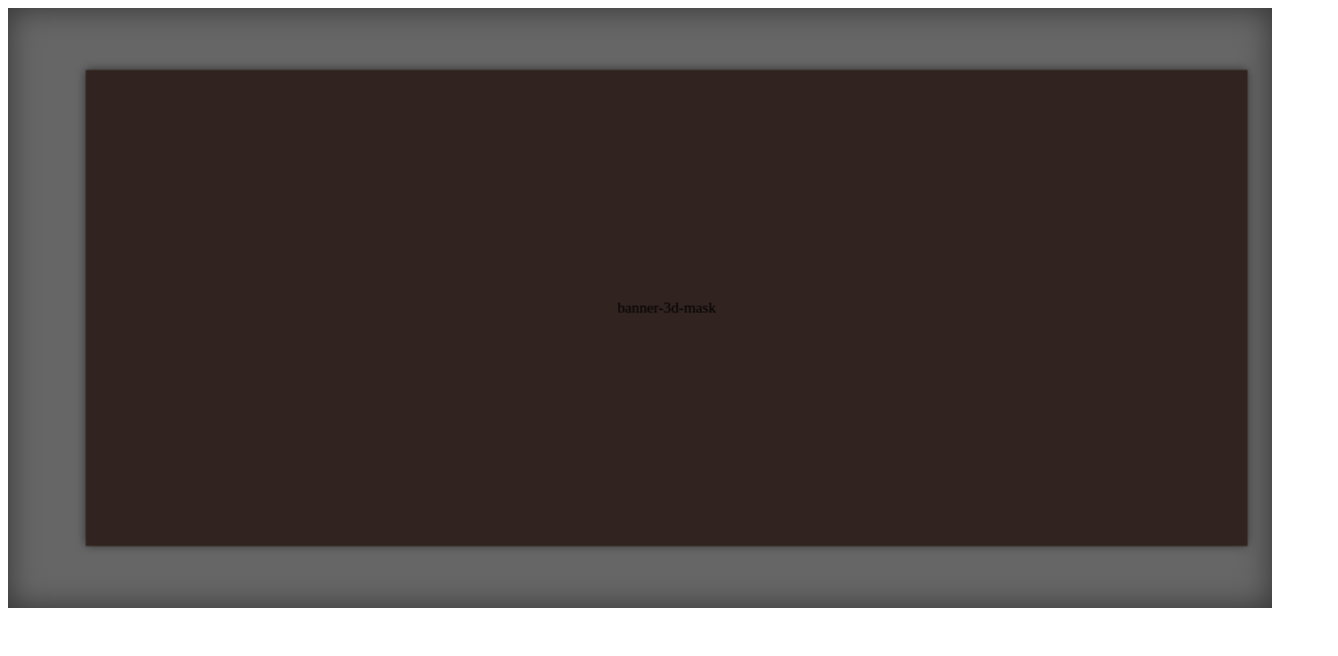
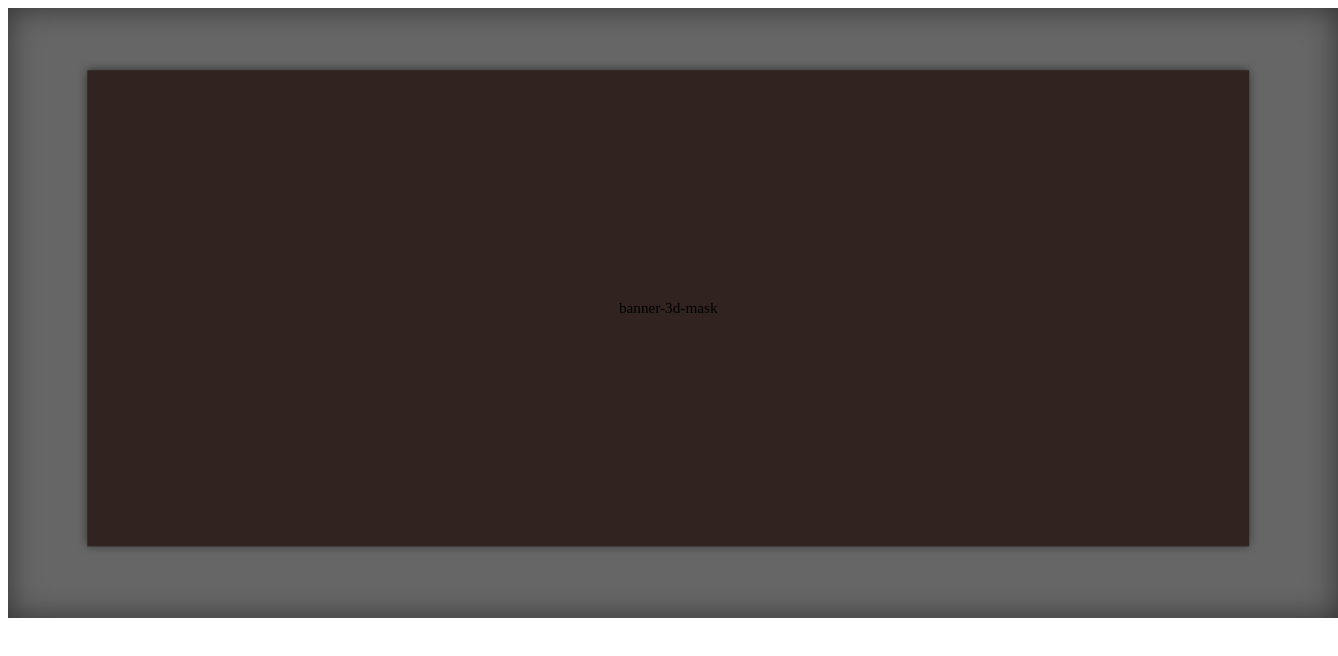
Before and after one commit to gl09025/demos, a plain HTML site: page 22-lesson/锤子官网3D hover效果/index.html in a window 1280 px wide. Shown: the whole page, 1338 px wide, since content can reach past the window. Drawn offline with Linux system fonts and the light colour scheme.

Commit message:
修改3D hover,固定长宽

```diff
--- a/22-lesson/锤子官网3D hover效果/style.css
+++ b/22-lesson/锤子官网3D hover效果/style.css
@@ -3,12 +3,14 @@
     background-color: #666;
     perspective: 1000px;
     box-shadow: inset 0 0 30px hsla(0, 0%, 0%, 0.5);
+    height: 510px;
+    width: 1230px;
 }
 
 .banner-3d-mask {
     background-color: #312420;
-    min-height: 500px;
-    min-width: 1220px;
+    height: 500px;
+    width: 1220px;
     transform: translateZ(-50px) rotateX(0deg) rotateY(0deg);
     transition: all .2s ease-out;
     box-shadow: 0px 0px 10px 0px hsla(0, 0%, 0%, 0.55);
```
